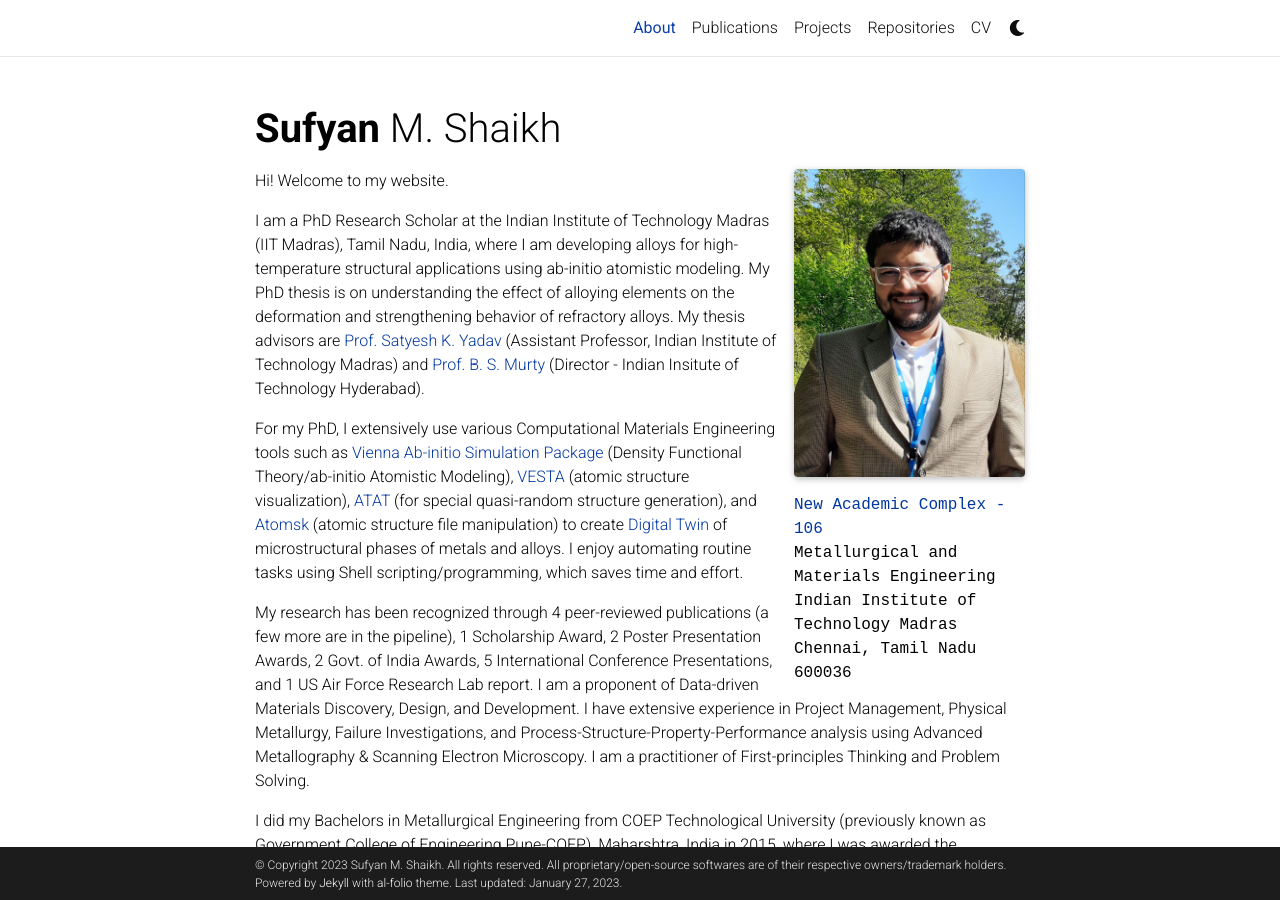
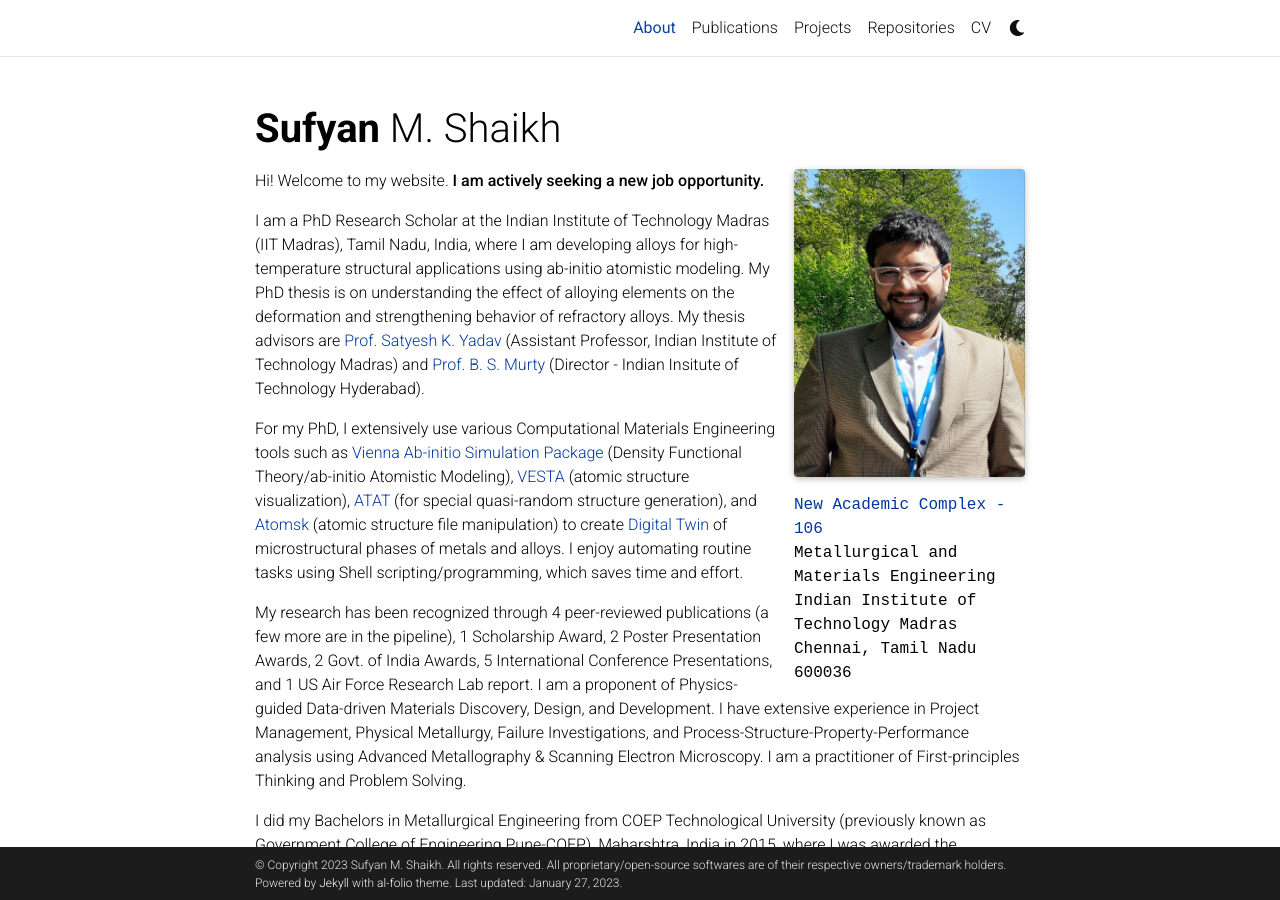
Before and after one commit to sufyanshk/sufyanshk.github.io, a Jekyll site: the page built from _pages/about.md, in a window 1280 px wide and 900 px high. Built offline with Jekyll 4.4.1, drawn with Linux system fonts in a browser that asks for light colours; full-size pictures stand in for the smaller copies a plugin makes; comment, search, counter and statistics services are not loaded; a style sheet for code colours, icons or effects is not loaded.

Commit message:
modified:   _pages/about.md

```diff
--- a/_pages/about.md
+++ b/_pages/about.md
@@ -19,12 +19,13 @@ social: true  # includes social icons at the bottom of the page
 ---
 
 Hi! Welcome to my website.
+**I am actively seeking a new job opportunity.**
 
 I am a PhD Research Scholar at the Indian Institute of Technology Madras (IIT Madras), Tamil Nadu, India, where I am developing alloys for high-temperature structural applications using ab-initio atomistic modeling. My PhD thesis is on understanding the effect of alloying elements on the deformation and strengthening behavior of refractory alloys. My thesis advisors are <a href="https://mme.iitm.ac.in/satyesh/index.html">Prof. Satyesh K. Yadav</a> (Assistant Professor, Indian Institute of Technology Madras) and <a href="https://mme.iitm.ac.in/murty/bsmurty">Prof. B. S. Murty</a> (Director - Indian Insitute of Technology Hyderabad).
 
 For my PhD, I extensively use various Computational Materials Engineering tools such as <a href="https://vasp.at">Vienna Ab-initio Simulation Package</a> (Density Functional Theory/ab-initio Atomistic Modeling), <a href="https://jp-minerals.org/vesta/en/download.html">VESTA</a> (atomic structure visualization), <a href="https://www.brown.edu/Departments/Engineering/Labs/avdw/atat/">ATAT</a> (for special quasi-random structure generation), and <a href="https://atomsk.univ-lille.fr">Atomsk</a> (atomic structure file manipulation) to create <a href="https://en.wikipedia.org/wiki/Digital_twin">Digital Twin</a> of microstructural phases of metals and alloys. I enjoy automating routine tasks using Shell scripting/programming, which saves time and effort.
 
-My research has been recognized through 4 peer-reviewed publications (a few more are in the pipeline), 1 Scholarship Award, 2 Poster Presentation Awards, 2 Govt. of India Awards, 5 International Conference Presentations, and 1 US Air Force Research Lab report. I am a proponent of Data-driven Materials Discovery, Design, and Development. I have extensive experience in Project Management, Physical Metallurgy, Failure Investigations, and Process-Structure-Property-Performance analysis using Advanced Metallography & Scanning Electron Microscopy. I am a practitioner of First-principles Thinking and Problem Solving.
+My research has been recognized through 4 peer-reviewed publications (a few more are in the pipeline), 1 Scholarship Award, 2 Poster Presentation Awards, 2 Govt. of India Awards, 5 International Conference Presentations, and 1 US Air Force Research Lab report. I am a proponent of Physics-guided Data-driven Materials Discovery, Design, and Development. I have extensive experience in Project Management, Physical Metallurgy, Failure Investigations, and Process-Structure-Property-Performance analysis using Advanced Metallography & Scanning Electron Microscopy. I am a practitioner of First-principles Thinking and Problem Solving.
 
 I did my Bachelors in Metallurgical Engineering from COEP Technological University (previously known as Government College of Engineering Pune-COEP), Maharshtra, India in 2015, where I was awarded the Government of India - Ministry of Steel Scholarship of ₹120,000 for academic excellence.
 
```
